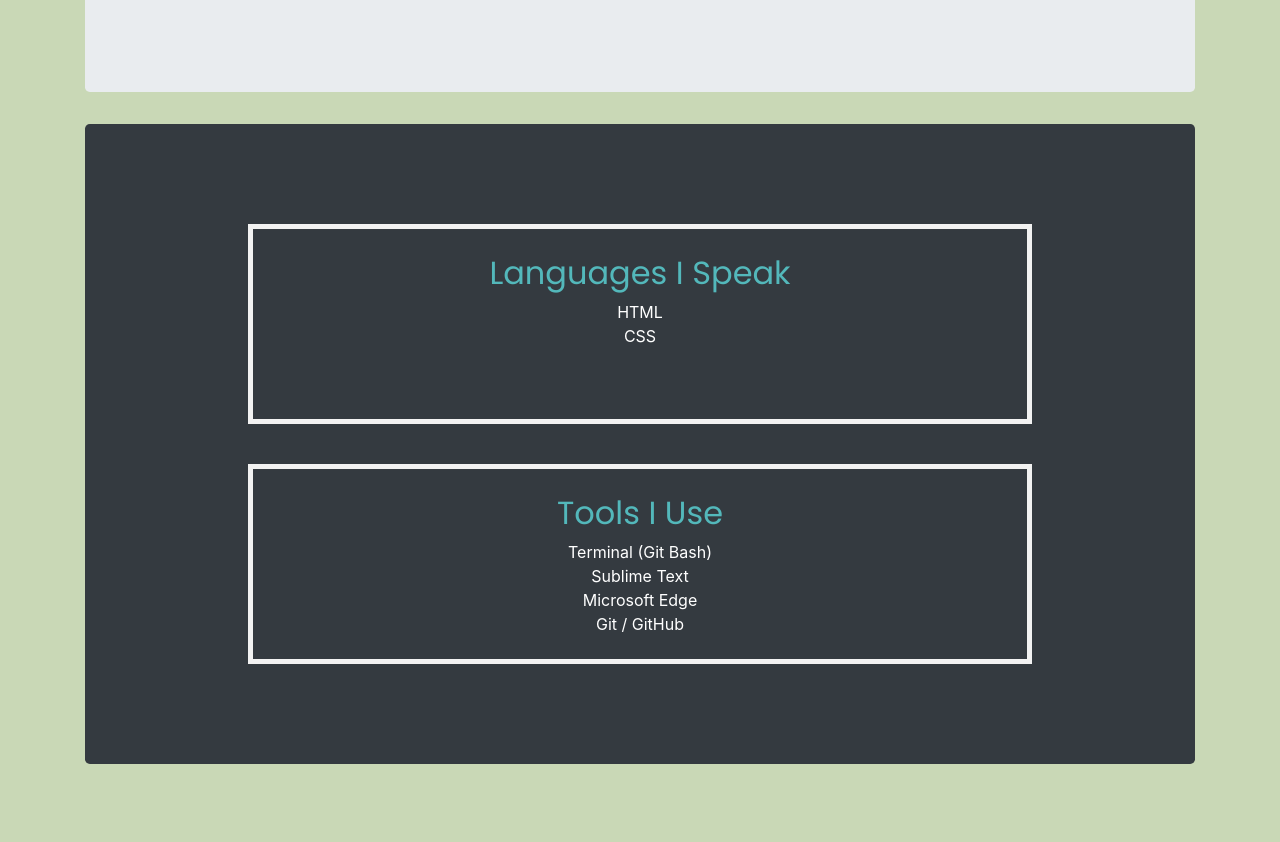
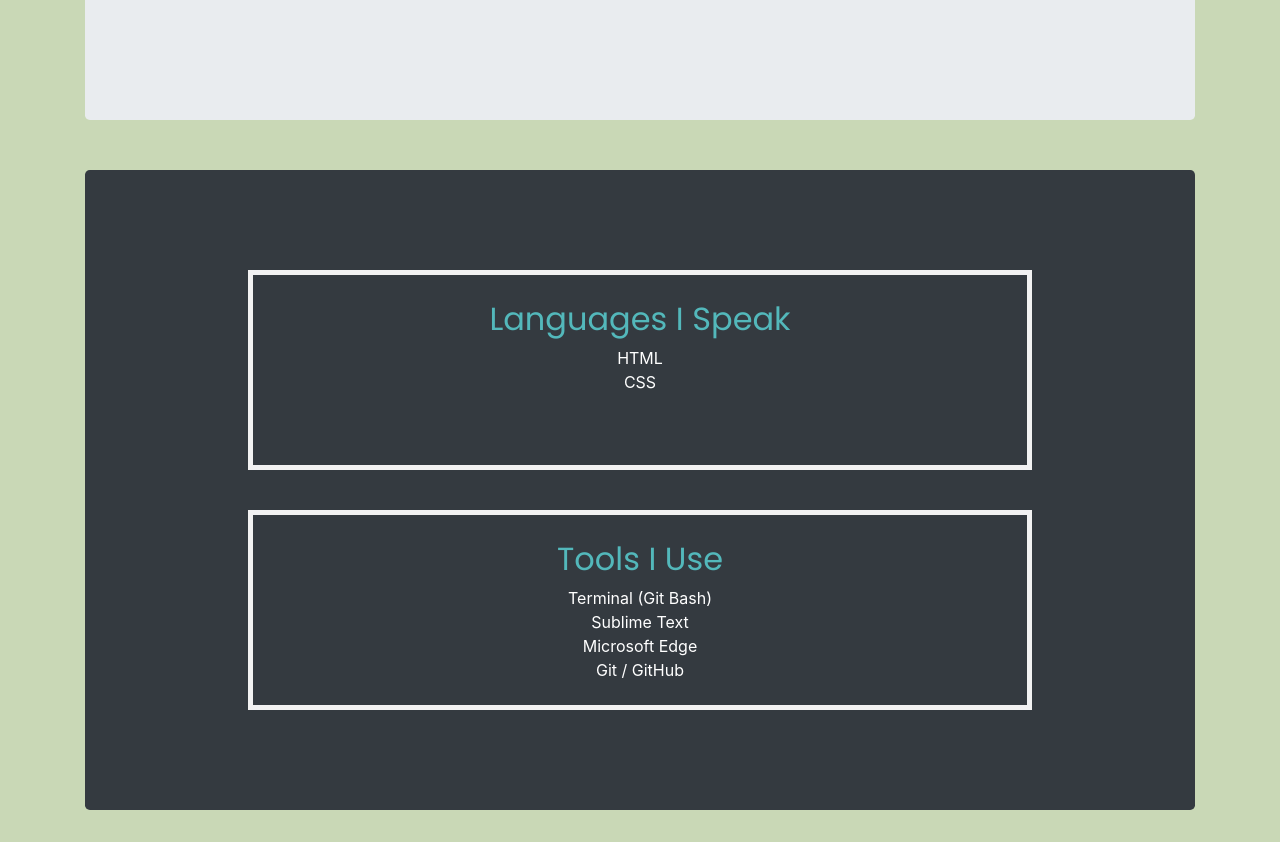
Before and after one commit to chrischan29/fcb-portfolio, a plain HTML site: page index.html in a window 1280 px wide. Shown: the part 620-1462 px from the top of the page. Before the commit the page ends 1416 px from the top, so only its background shows below. Drawn offline with nearby package versions, Linux system fonts and the light colour scheme.

Commit message:
Fixed nav bar and margin edits

```diff
--- a/css/style.css
+++ b/css/style.css
@@ -24,13 +24,23 @@ ul {
 	padding: 0;
 }
 
-#gallery,
+#gallery{
+	height:  80vh;
+	display: flex;
+	flex-direction: column;
+	justify-content: center;
+	align-items: center;
+	margin-top: 50px;
+
+}
+
 #landing {
 	height:  80vh;
 	display: flex;
 	flex-direction: column;
 	justify-content: center;
 	align-items: center;
+	margin-top: 100px;
 }
 
 .languages,
--- a/index.html
+++ b/index.html
@@ -10,7 +10,7 @@
 </head>
 <body>
 
-	<nav class="navbar navbar-expand-lg navbar-dark bg-primary">
+	<nav class="navbar navbar-expand-lg navbar-dark bg-primary fixed-top">
 
   <button class="navbar-toggler" type="button" data-toggle="collapse" data-target="#navbarSupportedContent" aria-controls="navbarSupportedContent" aria-expanded="false" aria-label="Toggle navigation">
     <span class="navbar-toggler-icon"></span>
@@ -39,7 +39,7 @@
 
 		<!-- ctrl+enter to go to next line after writing code -->
 
-		<section id="landing" class="text-center jumbotron mt-3">
+		<section id="landing" class="text-center jumbotron">
 
 			<h1>Christian Bathan</h1>
 			<h2>Web Developer Portfolio</h2>
```
